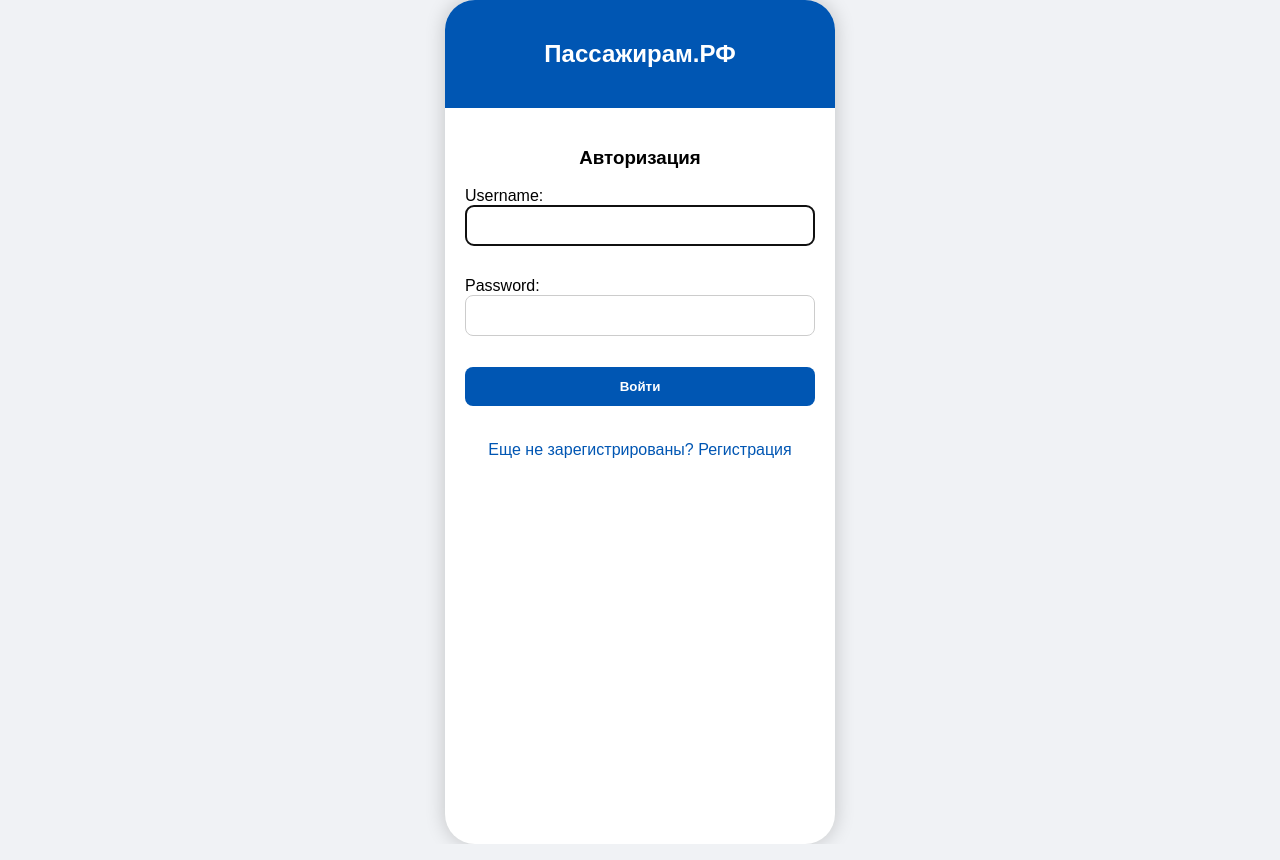
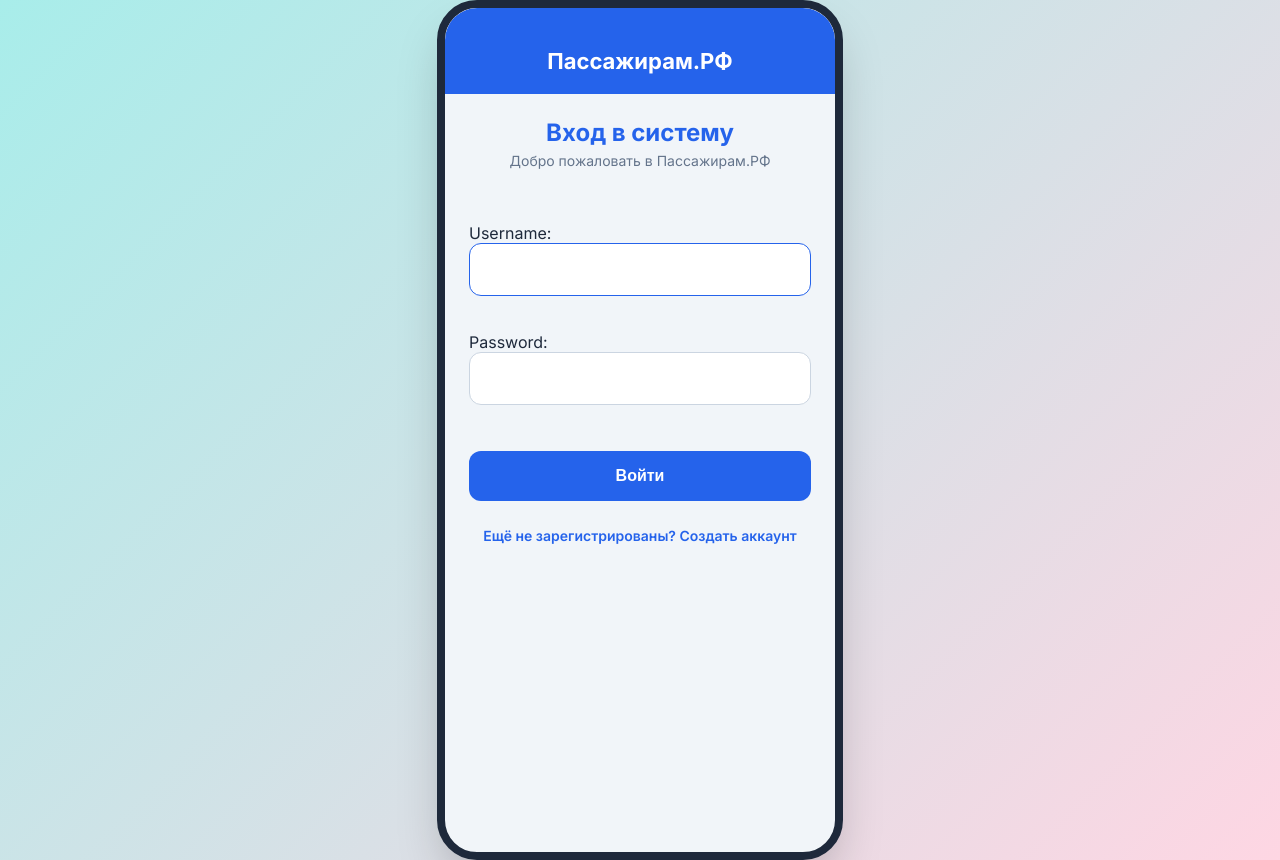
Before and after one commit to firgarn-cell/ROGA, a Django app: page / in a window 1280 px wide. Run offline with Django 5.2, Linux system fonts and the light colour scheme.

Commit message:
Добавлены README с инструкцией развёртывания, requirements.txt и доработка шаблонов
Co-authored-by: Cursor <cursoragent@cursor.com>

```diff
--- a/config/settings.py
+++ b/config/settings.py
@@ -123,3 +123,6 @@ STATIC_URL = 'static/'
 
 DEFAULT_AUTO_FIELD = 'django.db.models.BigAutoField'
 AUTH_USER_MODEL = 'core.CustomUser'
+
+import os
+STATIC_URL = '/static/'
--- a/core/templates/core/base.html
+++ b/core/templates/core/base.html
@@ -4,38 +4,75 @@
     <meta charset="UTF-8">
     <meta name="viewport" content="width=device-width, initial-scale=1.0">
     <title>Пассажирам.РФ</title>
+    <link href="https://fonts.googleapis.com/css2?family=Inter:wght@400;500;600;700&display=swap" rel="stylesheet">
     <style>
+        :root {
+            --primary-color: #2563eb;
+            --primary-hover: #1d4ed8;
+            --bg-color: #f1f5f9;
+            --surface-color: #ffffff;
+            --text-main: #1e293b;
+            --text-muted: #64748b;
+            --border-radius: 16px;
+        }
+
         body {
-            background-color: #f0f2f5;
-            display: flex;
-            justify-content: center;
-            align-items: center;
-            min-height: 100vh;
-            margin: 0;
-            font-family: Arial, sans-serif;
+            background: linear-gradient(135deg, #a8edea 0%, #fed6e3 100%);
+            display: flex; justify-content: center; align-items: center;
+            min-height: 100vh; margin: 0; font-family: 'Inter', sans-serif; color: var(--text-main);
         }
 
         .mobile-app {
-            width: 390px;
-            height: 844px;
-            background-color: #ffffff;
-            box-shadow: 0 0 20px rgba(0,0,0,0.2);
-            border-radius: 30px;
-            overflow-y: auto;
-            overflow-x: hidden;
-            position: relative;
-            display: flex;
-            flex-direction: column;
+            width: 390px; height: 844px; background-color: var(--bg-color);
+            box-shadow: 0 25px 50px -12px rgba(0, 0, 0, 0.25);
+            border-radius: 40px; border: 8px solid #1e293b;
+            overflow-y: auto; overflow-x: hidden; position: relative;
+            display: flex; flex-direction: column;
         }
-        .header { background: #0056b3; color: white; padding: 20px; text-align: center; }
-        .content { padding: 20px; flex-grow: 1; }
-        input, select, button {
-            width: 100%; padding: 12px; margin-bottom: 15px;
-            border: 1px solid #ccc; border-radius: 8px; box-sizing: border-box;
+        .mobile-app::-webkit-scrollbar { display: none; }
+
+        .header {
+            background: var(--primary-color); color: white;
+            padding: 40px 20px 20px; text-align: center;
+            border-radius: 32px 32px 0 0; position: sticky; top: 0; z-index: 10;
         }
-        button { background: #0056b3; color: white; border: none; font-weight: bold; cursor: pointer;}
-        button:hover { background: #004494; }
-        .error { color: red; font-size: 12px; margin-top: -10px; margin-bottom: 10px; }
+        .header h2 { margin: 0; font-size: 22px; font-weight: 700; }
+
+        .content { padding: 24px; flex-grow: 1; display: flex; flex-direction: column; }
+
+        input, select, textarea {
+            width: 100%; padding: 16px; margin-bottom: 20px;
+            border: 1px solid #cbd5e1; border-radius: 12px; box-sizing: border-box;
+            font-family: 'Inter', sans-serif; font-size: 15px; background: var(--surface-color);
+        }
+        input:focus, select:focus, textarea:focus {
+            outline: none; border-color: var(--primary-color);
+        }
+
+        button {
+            width: 100%; background: var(--primary-color); color: white;
+            border: none; padding: 16px; font-size: 16px; font-weight: 600;
+            border-radius: 12px; cursor: pointer; margin-top: 10px;
+        }
+        button:hover { background: var(--primary-hover); transform: translateY(-2px); }
+
+        .card {
+            background: var(--surface-color); padding: 20px;
+            border-radius: var(--border-radius); margin-bottom: 16px;
+            box-shadow: 0 4px 6px -1px rgba(0,0,0,0.05);
+        }
+        .card p { margin: 10px 0; font-size: 14px; }
+
+        .status-new { color: #d97706; background: #fef3c7; padding: 6px 12px; border-radius: 20px; font-size: 12px; font-weight: 700; display: inline-block;}
+        .status-done { color: #059669; background: #d1fae5; padding: 6px 12px; border-radius: 20px; font-size: 12px; font-weight: 700; display: inline-block;}
+
+        a { color: var(--primary-color); font-weight: 600; text-decoration: none; }
+        a:hover { color: var(--primary-hover); text-decoration: underline; }
+
+        .errorlist {
+            color: #dc2626; background: #fee2e2; padding: 12px 16px;
+            border-radius: 8px; font-size: 13px; list-style: none; margin-top: -10px; margin-bottom: 20px;
+        }
     </style>
 </head>
 <body>
--- a/core/templates/core/login.html
+++ b/core/templates/core/login.html
@@ -1,15 +1,26 @@
 {% extends 'core/base.html' %}
+
 {% block content %}
-    <h3 style="text-align:center;">Авторизация</h3>
+    <div style="text-align: center; margin-bottom: 24px;">
+        <h3 style="margin: 0; font-size: 24px; color: var(--primary-color);">Вход в систему</h3>
+        <p style="color: var(--text-muted); font-size: 14px; margin-top: 5px;">Добро пожаловать в Пассажирам.РФ</p>
+    </div>
+
     {% if form.errors %}
-        <p class="error">Неправильный логин или пароль!</p>
+        <div class="errorlist" style="text-align: center; font-weight: bold;">
+            Неправильный логин или пароль!
+        </div>
     {% endif %}
+
     <form method="POST">
         {% csrf_token %}
+
         {{ form.as_p }}
+
         <button type="submit">Войти</button>
     </form>
-    <div style="text-align: center; margin-top: 20px;">
-        <a href="{% url 'register' %}" style="text-decoration:none; color:#0056b3;">Еще не зарегистрированы? Регистрация</a>
+
+    <div style="text-align: center; margin-top: 24px;">
+        <a href="{% url 'register' %}" style="font-size: 14px;">Ещё не зарегистрированы? Создать аккаунт</a>
     </div>
 {% endblock %}
--- /dev/null
+++ b/requirements.txt
@@ -0,0 +1,2 @@
+Django>=6.0,<7.0
+Pillow>=11.0,<12.0
```
Also changed, not shown: core/templates/core/create_application.html (added, +28 -0 lines), core/templates/core/dashboard.html (+137 -28 lines), core/templates/core/register.html (added, +33 -0 lines), README.md (added), 1 other file.
